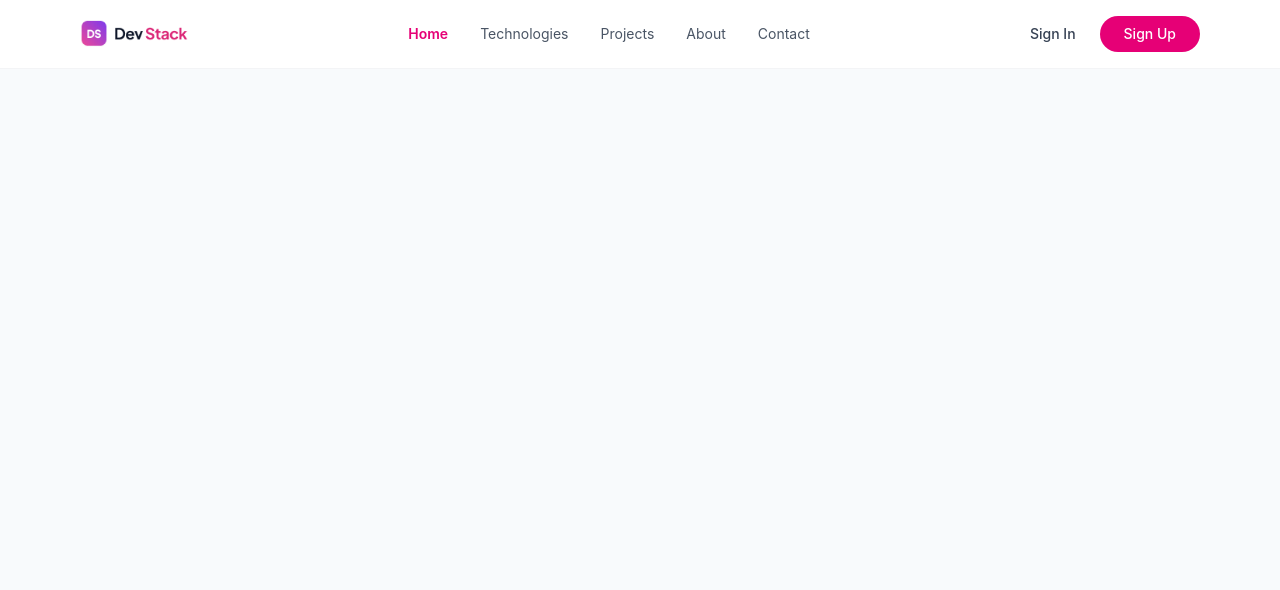
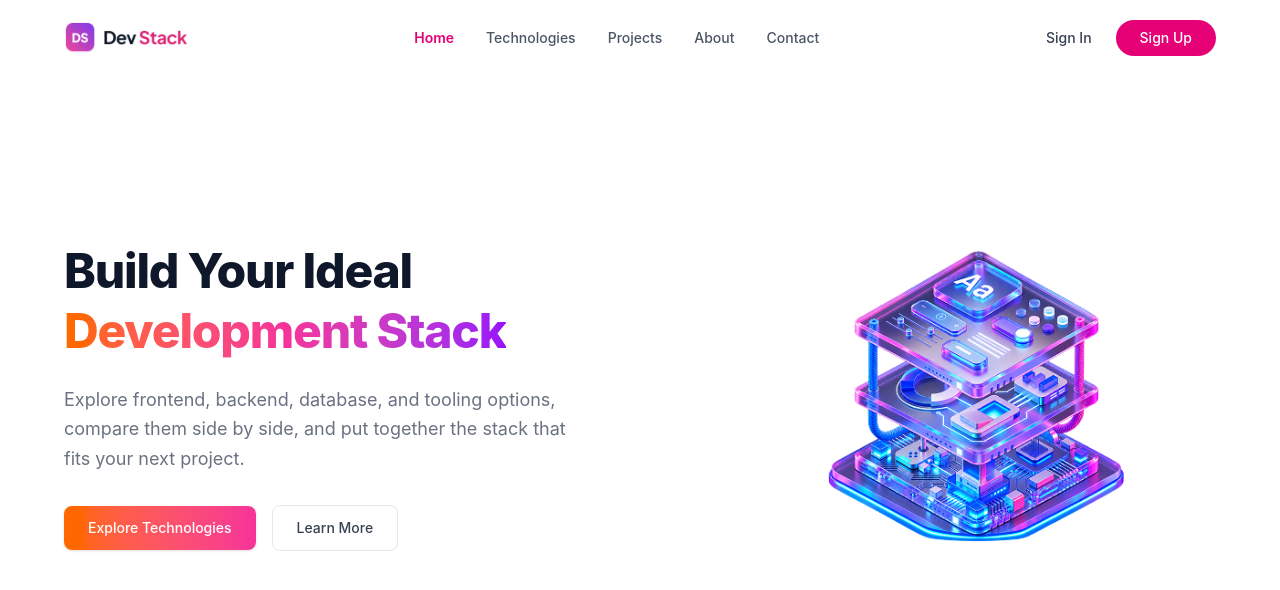
Before and after one commit to nipun-roy/B14-A05-DevStack-main, a React (Vite) app: page / in a window 1280 px wide. Shown: the top 590 px of the page. Built offline with nearby package versions, Linux system fonts and the light colour scheme.

Commit message:
Add Hero component

```diff
--- a/src/App.tsx
+++ b/src/App.tsx
@@ -1,9 +1,11 @@
 import Navbar from "./components/Navbar";
+import Hero from "./components/Hero";
 
 function App() {
   return (
-    <div className="min-h-screen bg-slate-50">
+    <div className="min-h-screen bg-white">
       <Navbar />
+      <Hero />
     </div>
   );
 }
--- /dev/null
+++ b/src/components/Hero.tsx
@@ -0,0 +1,52 @@
+import bannerImg from "../assets/banner-stack.png";
+
+const Hero = () => {
+  return (
+    <section className="max-w-7xl mx-auto px-16 py-20">
+      <div className="flex items-center justify-between gap-16">
+
+        {/*  (Left Content) */}
+        <div className="w-1/2">
+
+          {/* (Title) */}
+          <h1 className="text-5xl font-extrabold text-[#0f172a] leading-tight tracking-tight">
+            Build Your Ideal <br />
+            <span className="bg-gradient-to-r from-orange-500 via-pink-500 to-purple-600 bg-clip-text text-transparent">
+              Development Stack
+            </span>
+          </h1>
+
+          {/* (Description) */}
+          <p className="mt-6 text-gray-500 text-lg leading-relaxed max-w-lg">
+            Explore frontend, backend, database, and tooling options,
+            compare them side by side, and put together the stack that fits your
+            next project.
+          </p>
+
+          {/* (Action Buttons) */}
+          <div className="mt-8 flex items-center gap-4 text-sm font-medium">
+            <button className="bg-gradient-to-r from-orange-500 to-pink-500 text-white px-6 py-3 rounded-lg hover:opacity-90 transition cursor-pointer shadow-sm">
+              Explore Technologies
+            </button>
+            <button className="border border-gray-200 bg-white text-gray-700 px-6 py-3 rounded-lg hover:bg-gray-50 transition cursor-pointer">
+              Learn More
+            </button>
+          </div>
+
+        </div>
+
+        {/* (Right 3D Image) */}
+        <div className="w-1/2 flex justify-end">
+          <img
+            src={bannerImg}
+            alt="Development Stack"
+            className="w-[480px] object-contain"
+          />
+        </div>
+
+      </div>
+    </section>
+  );
+};
+
+export default Hero;
--- a/src/components/Navbar.css
+++ /dev/null
@@ -1 +0,0 @@
-/* Styles are now handled with Tailwind CSS in Navbar.tsx */
--- a/src/components/Navbar.tsx
+++ b/src/components/Navbar.tsx
@@ -2,17 +2,18 @@ import logo from "../assets/logo-text.png";
 
 const Navbar = () => {
   return (
-    <nav className="flex justify-between items-center px-12 lg:px-20 py-4 bg-white border-b border-gray-100">
+    <header className="w-full bg-white">
+      <div className="max-w-7xl mx-auto flex justify-between items-center px-16 py-5">
 
-      {/*  (Logo) */}
+        {/* Logo */}
         <div>
           <a href="#">
-          <img src={logo} alt="DevStack Logo" className="h-7" />
+            <img src={logo} alt="DevStack Logo" className="h-8" />
           </a>
         </div>
 
-      {/* ২. (Menu Links) */}
-      <ul className="flex items-center gap-8 text-sm">
+        {/* Menu Link*/}
+        <ul className="flex items-center gap-8 text-sm font-medium">
           <li>
             <a href="#" className="text-pink-600 font-semibold">
               Home
@@ -40,17 +41,18 @@ const Navbar = () => {
           </li>
         </ul>
 
-      {/* ৩. (Buttons) */}
-      <div className="flex items-center gap-6 text-sm">
-        <a href="#" className="text-gray-700 hover:text-pink-600 font-medium">
+        {/* Button*/}
+        <div className="flex items-center gap-6 text-sm font-medium">
+          <a href="#" className="text-gray-700 hover:text-pink-600 transition">
             Sign In
           </a>
-        <button className="bg-pink-600 hover:bg-pink-700 text-white font-medium px-6 py-2 rounded-full cursor-pointer transition">
+          <button className="bg-pink-600 hover:bg-pink-700 text-white px-6 py-2 rounded-full cursor-pointer transition">
             Sign Up
           </button>
         </div>
 
-    </nav>
+      </div>
+    </header>
   );
 };
 
```
Lines whose indentation alone changed are shown as unchanged.
